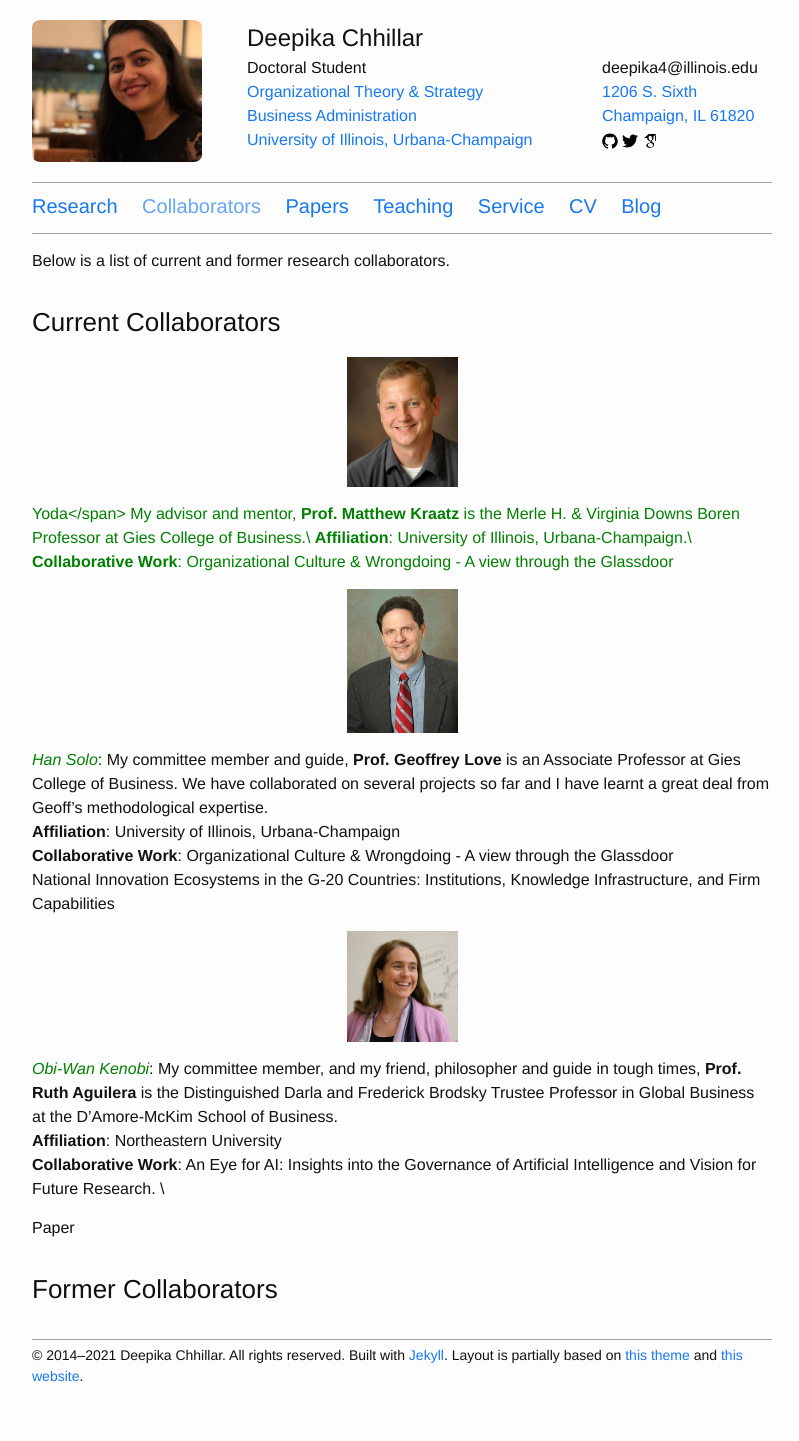
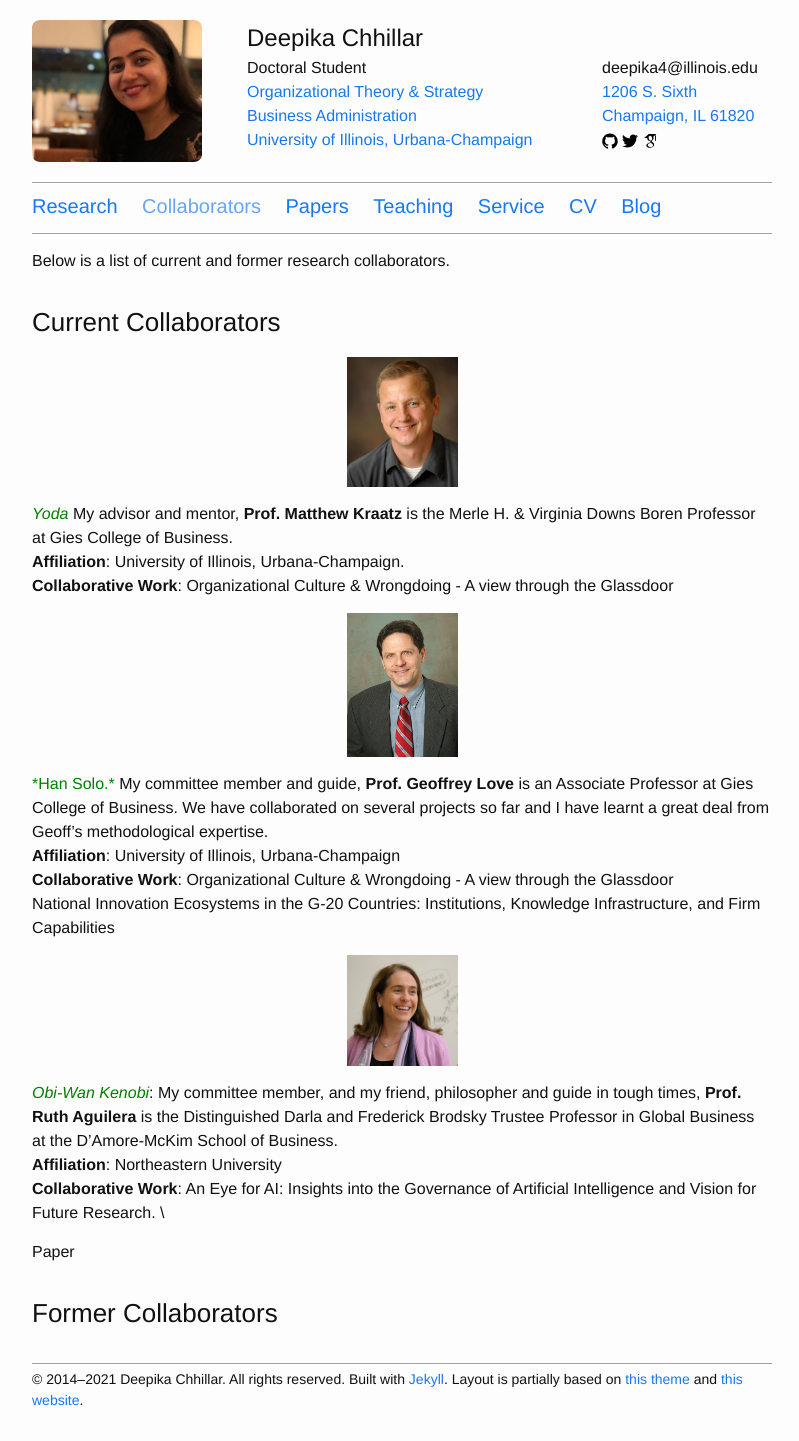
Before and after one commit to deepikachhillar/deepikachhillar.github.io, a Jekyll site: the page built from nav/collaborators.md, in a window 1280 px wide. Shown: the whole page, without its empty margins (238-1037 px from the left). Built offline with Jekyll 4.4.1, drawn with Linux system fonts in a browser that asks for light colours; before the commit the page ends 1417 px from its top, so only the background shows below that.

Commit message:
Update collaborators.md

```diff
--- a/nav/collaborators.md
+++ b/nav/collaborators.md
@@ -22,14 +22,14 @@
 <figure>
 	<img style="display=inline-block" width="15%" src="{{ "/resources/images/collaborators/matt_kraatz.jpg" |  prepend: site.baseurl }}" alt="Matthew Kraatz" />
 </figure>
-<span style="color: green;">Yoda\</span> My advisor and mentor, **Prof. Matthew Kraatz** is the Merle H. & Virginia Downs Boren Professor at Gies College of Business.\
+<span style="color: green;">*Yoda*</span> My advisor and mentor, **Prof. Matthew Kraatz** is the Merle H. & Virginia Downs Boren Professor at Gies College of Business.\
 **Affiliation**: University of Illinois, Urbana-Champaign.\
 **Collaborative Work**: Organizational Culture & Wrongdoing - A view through the Glassdoor
 
 <figure>
 	<img style="display=inline-block" width="15%" src="{{ "/resources/images/collaborators/geoff_love.jpg" |  prepend: site.baseurl }}" alt="Geoffrey Love" />
 </figure>
-<span style="color: green;">*Han Solo*</span>: My committee member and guide, **Prof. Geoffrey Love** is an Associate Professor at Gies College of Business. We have collaborated on several projects so far and I have learnt a great deal from Geoff's methodological expertise.\
+<span style="color: green;">*Han Solo.\*</span> My committee member and guide, **Prof. Geoffrey Love** is an Associate Professor at Gies College of Business. We have collaborated on several projects so far and I have learnt a great deal from Geoff's methodological expertise.\
 **Affiliation**: University of Illinois, Urbana-Champaign\
 **Collaborative Work**: Organizational Culture & Wrongdoing - A view through the Glassdoor\
 National Innovation Ecosystems in the G-20 Countries: Institutions, Knowledge Infrastructure, and Firm Capabilities
```
